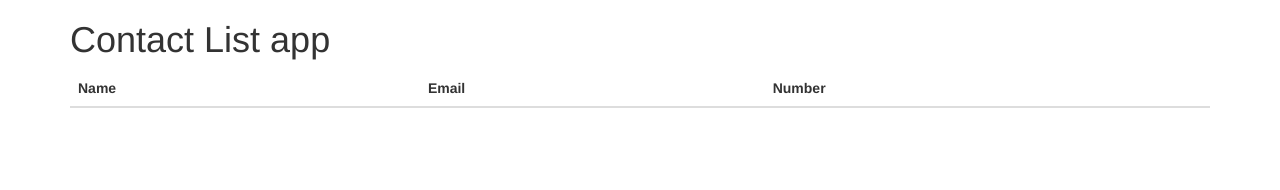
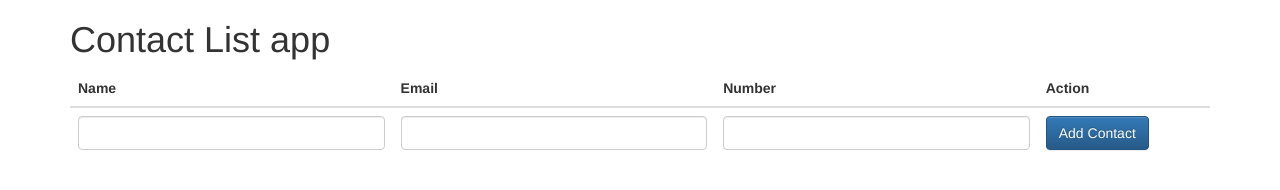
Before and after one commit to AnthonyBobsin/meanContactList, a plain HTML site: page public/index.html in a window 1280 px wide. Drawn offline with nearby package versions, Linux system fonts and the light colour scheme; no server answers.

Commit message:
Adds template for new contact form

```diff
--- a/public/index.html
+++ b/public/index.html
@@ -15,9 +15,16 @@
 					<th>Name</th>
 					<th>Email</th>
 					<th>Number</th>
+          <th>Action</th>
 				</tr>
 			</thead>
 			<tbody>
+        <tr>
+          <td><input type="text" class="form-control" ng-model="contact.name"></td>
+          <td><input type="text" class="form-control" ng-model="contact.email"></td>
+          <td><input type="text" class="form-control" ng-model="contact.num"></td>
+          <td><button class="btn btn-primary" ng-click="addContact()">Add Contact</button></td>
+        </tr>
 				<tr ng-repeat="contact in contactList">
 					<td>{{contact.name}}</td>
 					<td>{{contact.email}}</td>
--- a/public/javascripts/controllers/controller.js
+++ b/public/javascripts/controllers/controller.js
@@ -7,4 +7,6 @@ myApp.controller('AppController', ['$scope', '$http', function($scope, $http) {
 		console.log("I got the data I requested")
 		$scope.contactList = response
 	})
+
+
 }])
```
